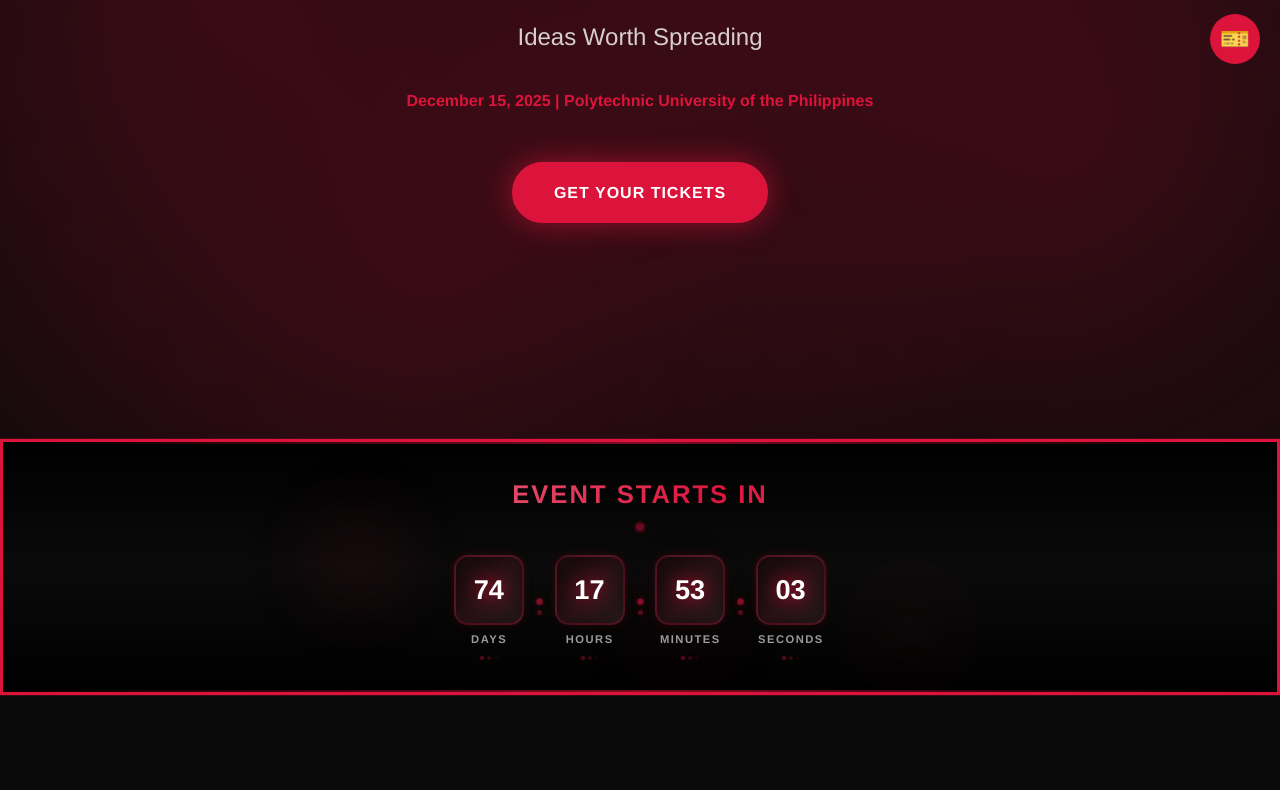
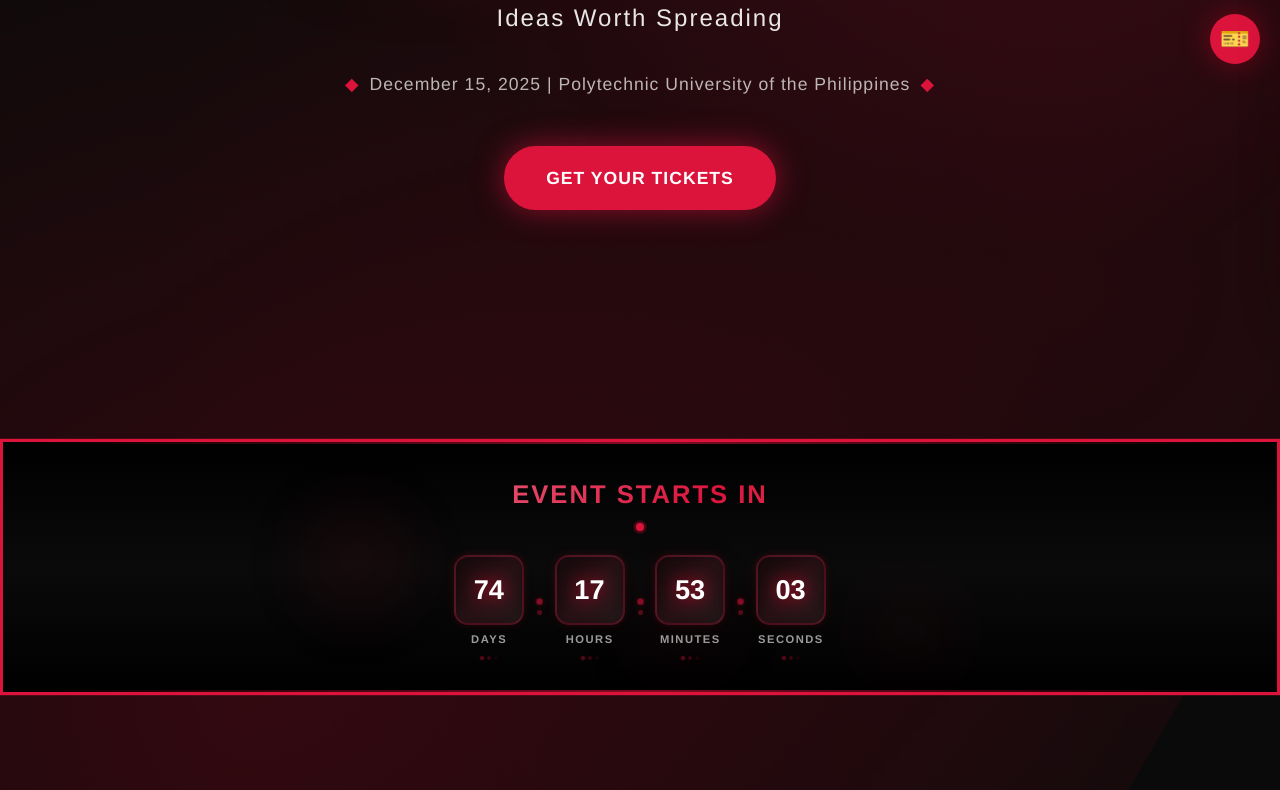
Before and after one commit to EarlClydeeee/frontend-tedxpup-s3, a plain HTML site: page index.html in a window 1280 px wide. Shown: the part 361-1151 px from the top of the page. Drawn offline with Linux system fonts and the light colour scheme.

Commit message:
fix: update the hero layout for better ui

```diff
--- a/css/base/variables.css
+++ b/css/base/variables.css
@@ -8,4 +8,8 @@
     --light-gray: #3a3a3a;
     --white: #ffffff;
     --glow: rgba(220, 20, 60, 0.6);
+    --glow-crimson: rgba(235, 0, 40, 0.4);
+    --glow: rgba(235, 0, 40, 0.4);
+    --dark: #0a0a0a;
+    --glow-bright: rgba(235, 0, 40, 0.8);
 }
--- a/css/components/hero.css
+++ b/css/components/hero.css
@@ -6,98 +6,238 @@
     position: relative;
     overflow: hidden;
     isolation: isolate;
-    max-width: none;
-    width: 100%;
-    margin: 0;
-    padding: 6rem 1.5rem 4rem;
 }
 
+/* Animated gradient background */
 .hero::before {
     content: '';
     position: fixed;
+    top: -50%;
+    left: -50%;
+    width: 200%;
+    height: 200%;
+    background:
+        radial-gradient(circle at 20% 50%, var(--glow) 0%, transparent 40%),
+        radial-gradient(circle at 80% 50%, rgba(235, 0, 40, 0.3) 0%, transparent 40%),
+        radial-gradient(circle at 50% 20%, rgba(235, 0, 40, 0.2) 0%, transparent 50%);
+    animation: rotate 20s linear infinite;
+    opacity: 0.6;
+    z-index: 0;
+}
+
+@keyframes rotate {
+    0% { transform: rotate(0deg); }
+    100% { transform: rotate(360deg); }
+}
+
+/* Floating particles */
+.particles {
+    position: fixed;
     top: 0;
     left: 0;
-    width: 100vw;
-    height: 100vh;
-    background:
-        radial-gradient(circle at 17% 41%, var(--glow) 0%, transparent 53%),
-        radial-gradient(circle at 83% 62%, var(--glow) 0%, transparent 53%),
-        radial-gradient(circle at 35% 77%, var(--glow) 0%, transparent 53%),
-        radial-gradient(circle at 68% 28%, var(--glow) 0%, transparent 53%);
-        radial-gradient(circle at 17% 41%, var(--glow) 0%, transparent 12%),
-        radial-gradient(circle at 83% 62%, var(--glow) 0%, transparent 42%),
-        radial-gradient(circle at 35% 77%, var(--glow) 0%, transparent 53%),
-        radial-gradient(circle at 68% 28%, var(--glow) 0%, transparent 53%);
-    animation: pulse 8s ease-in-out infinite;
-    opacity: 0.3;
-    z-index: 0;
+    width: 100%;
+    height: 100%;
+    z-index: 1;
     pointer-events: none;
 }
 
-@keyframes pulse {
-    0%, 100% { opacity: 0.3; }
-    50% { opacity: 0.5; }
+.particle {
+    position: absolute;
+    background: var(--crimson);
+    border-radius: 50%;
+    opacity: 0;
+    animation: float 15s infinite ease-in-out;
+    box-shadow: 0 0 20px var(--glow);
+}
+
+@keyframes float {
+    0%, 100% {
+        transform: translateY(100vh) scale(0);
+        opacity: 0;
+    }
+    10% {
+        opacity: 0.6;
+    }
+    90% {
+        opacity: 0.3;
+    }
+    100% {
+        transform: translateY(-100px) scale(1);
+    }
 }
 
 .hero-content {
     text-align: center;
-    z-index: 1;
-    max-width: 800px;
+    z-index: 10;
+    max-width: 900px;
+    padding: 0 2rem;
 }
 
 .hero h1 {
-    font-size: 2.5rem;
-    margin-bottom: 1rem;
+    font-size: clamp(2.5rem, 8vw, 5rem);
+    margin-bottom: 1.5rem;
     text-transform: uppercase;
-    letter-spacing: 3px;
+    letter-spacing: 8px;
+    font-weight: 900;
+    position: relative;
+    opacity: 0;
+    animation: fadeInUp 1s ease forwards 0.2s;
+}
+
+@keyframes fadeInUp {
+    from {
+        opacity: 0;
+        transform: translateY(30px);
+    }
+    to {
+        opacity: 1;
+        transform: translateY(0);
+    }
 }
 
 .hero h1 .ted {
     color: var(--crimson);
-    text-shadow: 0 0 20px var(--glow);
+    text-shadow:
+        0 0 40px var(--glow),
+        0 0 80px var(--glow),
+        0 5px 20px rgba(0, 0, 0, 0.5);
+    display: inline-block;
+    animation: glow 3s ease-in-out infinite;
+}
+
+@keyframes glow {
+    0%, 100% {
+        text-shadow:
+            0 0 40px var(--glow),
+            0 0 80px var(--glow),
+            0 5px 20px rgba(0, 0, 0, 0.5);
+    }
+    50% {
+        text-shadow:
+            0 0 60px var(--glow),
+            0 0 120px var(--glow),
+            0 5px 30px rgba(0, 0, 0, 0.8);
+    }
 }
 
 .tagline {
-    font-size: 1.2rem;
+    font-size: clamp(1rem, 3vw, 1.5rem);
     margin-bottom: 2rem;
-    color: rgba(255, 255, 255, 0.8);
+    color: rgba(255, 255, 255, 0.9);
+    font-weight: 300;
+    letter-spacing: 2px;
+    opacity: 0;
+    animation: fadeInUp 1s ease forwards 0.4s;
 }
 
 .date-location {
-    font-size: 1rem;
+    font-size: clamp(0.9rem, 2vw, 1.1rem);
     margin-bottom: 3rem;
-    color: var(--crimson);
-    font-weight: 600;
+    color: rgba(255, 255, 255, 0.7);
+    font-weight: 400;
+    letter-spacing: 1px;
+    opacity: 0;
+    animation: fadeInUp 1s ease forwards 0.6s;
 }
 
-/* Smoke Trail Effect */
+.date-location::before {
+    content: '◆';
+    margin-right: 10px;
+    color: var(--crimson);
+}
+
+.date-location::after {
+    content: '◆';
+    margin-left: 10px;
+    color: var(--crimson);
+}
+
+/* CTA Button with magnetic effect */
+.cta-button {
+    display: inline-block;
+    padding: 1.2rem 3rem;
+    background: transparent;
+    color: white;
+    text-decoration: none;
+    font-size: 1.1rem;
+    font-weight: 700;
+    text-transform: uppercase;
+    letter-spacing: 2px;
+    border: 2px solid var(--crimson);
+    position: relative;
+    overflow: hidden;
+    transition: all 0.3s ease;
+    opacity: 0;
+    animation: fadeInUp 1s ease forwards 0.8s;
+    cursor: pointer;
+}
+
+.cta-button::before {
+    content: '';
+    position: absolute;
+    top: 0;
+    left: -100%;
+    width: 100%;
+    height: 100%;
+    background: var(--crimson);
+    transition: left 0.3s ease;
+    z-index: -1;
+}
+
+.cta-button:hover {
+    transform: translateY(-3px);
+    box-shadow: 0 10px 40px var(--glow);
+}
+
+.cta-button:hover::before {
+    left: 0;
+}
+
+/* Smoke trail cursor effect */
 .smoke-particle {
     position: fixed;
     pointer-events: none;
-    z-index: 10000;
+    z-index: 9999;
     border-radius: 50%;
-    filter: blur(8px);
+    filter: blur(10px);
     mix-blend-mode: screen;
 }
 
 @keyframes smokeRise {
     0% {
         transform: translate(-50%, -50%) scale(1) rotate(0deg);
-        opacity: 0.8;
+        opacity: 0.7;
     }
     100% {
-        transform: translate(-50%, -50%) scale(3) rotate(180deg);
+        transform: translate(-50%, -50%) translateY(-80px) scale(3) rotate(180deg);
         opacity: 0;
     }
 }
 
-@keyframes smokeDrift {
-    0% {
-        transform: translate(-50%, -50%) scale(1);
-        opacity: 0.7;
+/* Grid overlay */
+.grid-overlay {
+    position: fixed;
+    top: 0;
+    left: 0;
+    width: 100%;
+    height: 100%;
+    background-image:
+        linear-gradient(rgba(235, 0, 40, 0.03) 1px, transparent 1px),
+        linear-gradient(90deg, rgba(235, 0, 40, 0.03) 1px, transparent 1px);
+    background-size: 50px 50px;
+    z-index: 2;
+    pointer-events: none;
+    opacity: 0.5;
+}
+
+/* Responsive */
+@media (max-width: 768px) {
+    .hero h1 {
+        letter-spacing: 4px;
     }
-    100% {
-        transform: translate(calc(-50% + 40px), calc(-50% - 40px)) scale(2.5);
-        opacity: 0;
+
+    .cta-button {
+        padding: 1rem 2rem;
+        font-size: 1rem;
     }
 }
--- a/index.html
+++ b/index.html
@@ -7,6 +7,8 @@
     <title>TEDxPUP 2025</title>
 </head>
 <body>
+    <div class="grid-overlay"></div>
+    <div class="particles" id="particles"></div>
     <!-- Navigation -->
     <nav>
         <div class="nav-container">
```
Also changed, not shown: js/modules/hero.js (added, +68 -0 lines).
